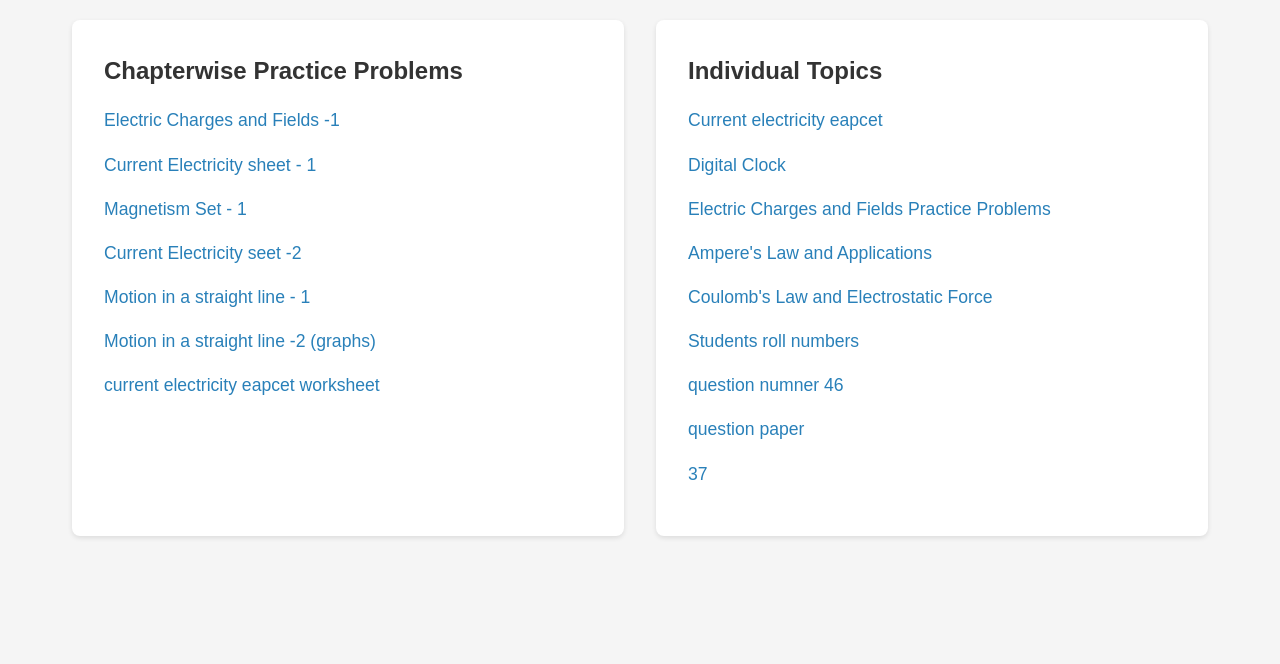
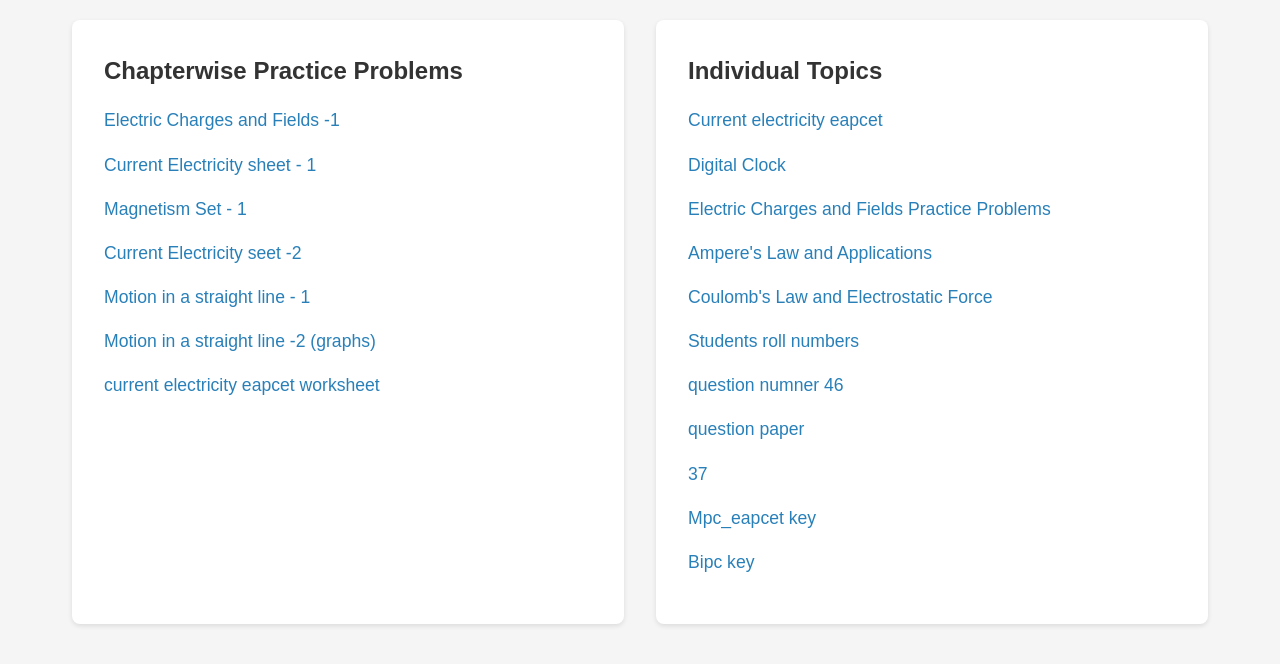
Before and after one commit to conserveenergy/Worksheet-adda, a plain HTML site: page index.html in a window 1280 px wide. Shown: the part 108-772 px from the top of the page. Drawn offline with Linux system fonts and the light colour scheme.

Commit message:
Update index.html

```diff
--- a/index.html
+++ b/index.html
@@ -113,6 +113,9 @@
                     <li><a href="zoology46.jpeg">question numner 46</a></li>
                     <li><a href="neet_week_10.pdf">question paper</a></li>
                     <li><a href="d9fc4fa3-7a91-433a-97c6-37b8e316f899.jpg">37</a></li>
+                    <li><a href="physics/tda/eapcet_mpc_key.jpeg">Mpc_eapcet key</a></li>
+                    <li><a href="physics/tda/neet_bipc_key.jpeg">Bipc key</a></li>
+                    <li><a href="physics/tda/neet_bipc_key.jpeg</li>
                 </ul>
             </div>
 
```
